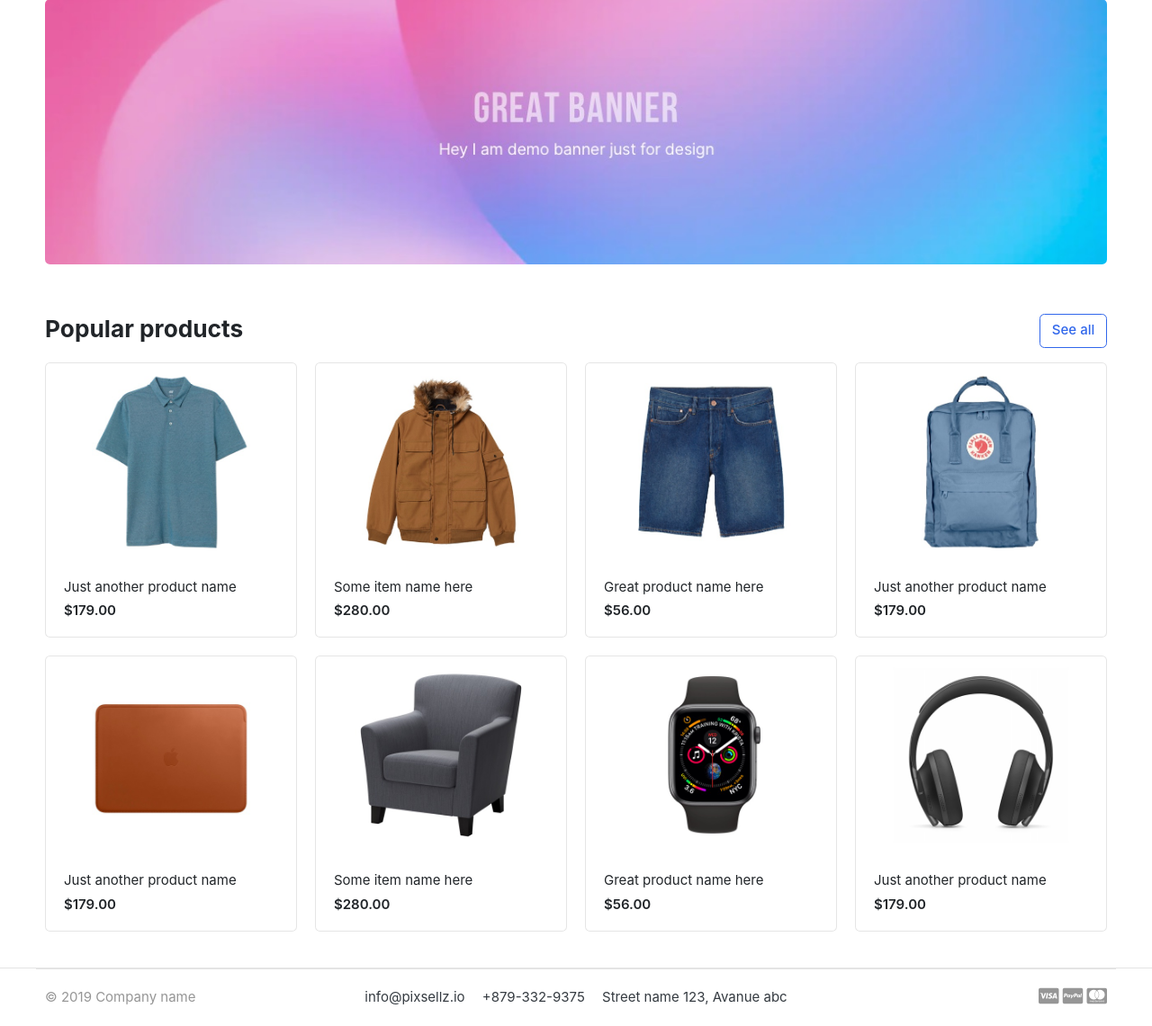
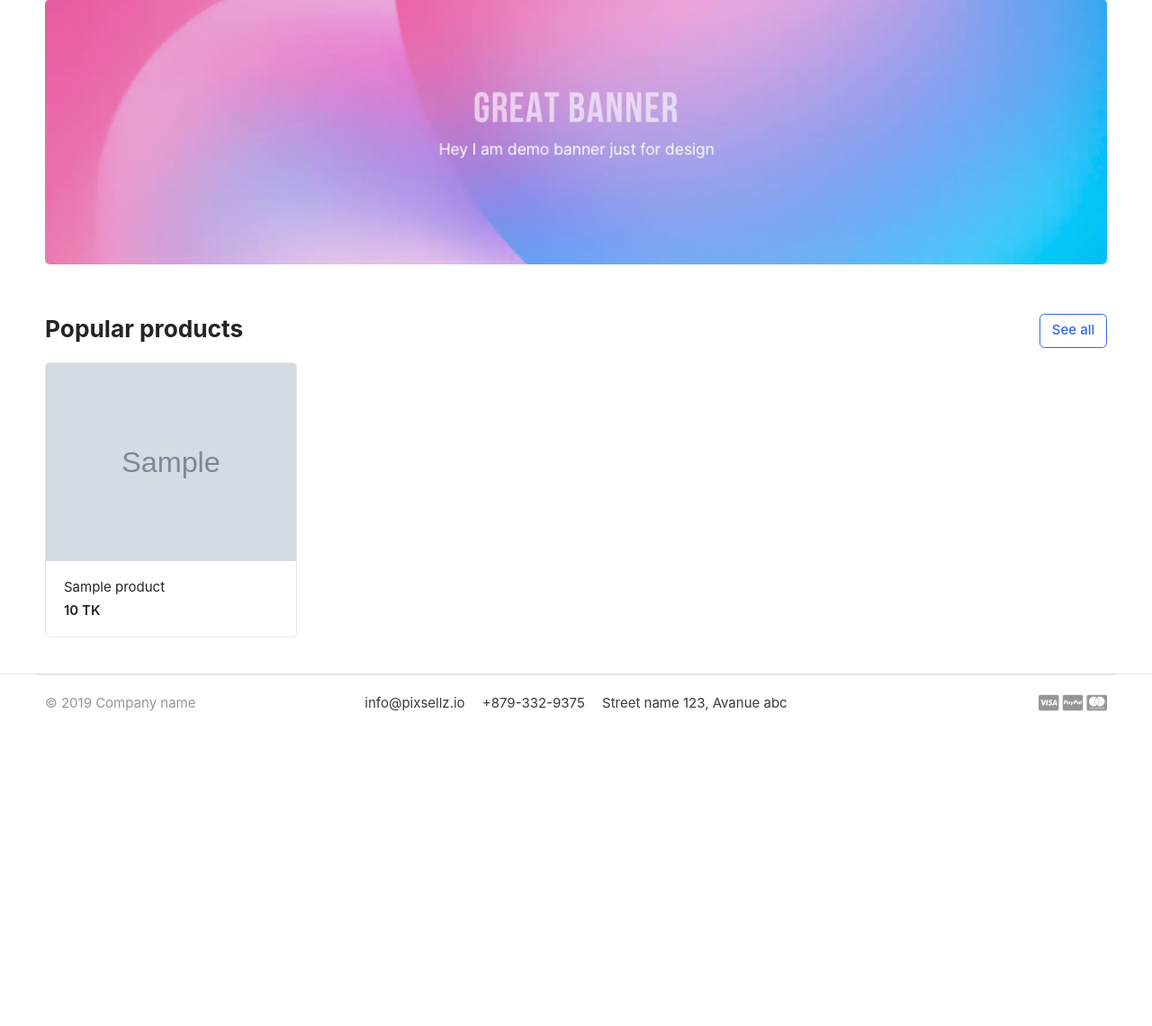
Before and after one commit to Nahiduzzaman8/Full-Featured-ShopCart, a Django app: page / in a window 1280 px wide. Shown: the part 139-1280 px from the top of the page at 90% size. After the commit the page ends 930 px from the top, so only its background shows below. Run offline with Django 4.2, Linux system fonts and the light colour scheme; tables that the repository leaves empty hold one stand-in row (values such as "Sample post"); grey boxes marked "Sample" are stand-in pictures; some libraries are stand-ins or nearby versions; some web fonts are replaced.

Commit message:
Product Displayed on the homepage

```diff
--- a/shopcart/views.py
+++ b/shopcart/views.py
@@ -1,4 +1,9 @@
 from django.shortcuts import render
+from store.models import Product
+def home(req):
+    products = Product.objects.all().filter(is_available = True)
 
-def home(req):
-    return render(req, 'home.html')
+    context = {
+        'products':products
+    }
+    return render(req, 'home.html', context)
--- a/templates/home.html
+++ b/templates/home.html
@@ -25,78 +25,17 @@
 
 
 <div class="row">
-	<div class="col-md-3">
+	{% for product in products %}
+<div class="col-md-3">
 		<div class="card card-product-grid">
-			<a href="./product-detail.html" class="img-wrap"> <img src="{% static 'images/items/1.jpg' %}"> </a>
+			<a href="./product-detail.html" class="img-wrap"> <img src="{{ product.images.url }}"> </a>
 			<figcaption class="info-wrap">
-				<a href="./product-detail.html" class="title">Just another product name</a>
-				<div class="price mt-1">$179.00</div> <!-- price-wrap.// -->
+				<a href="./product-detail.html" class="title">{{ product.product_name }}</a>
+				<div class="price mt-1"> {{ product.price }} TK</div> <!-- price-wrap.// -->
 			</figcaption>
 		</div>
-	</div> <!-- col.// -->
-	<div class="col-md-3">
-		<div class="card card-product-grid">
-			<a href="./product-detail.html" class="img-wrap"> <img src="{% static 'images/items/2.jpg' %}"> </a>
-			<figcaption class="info-wrap">
-				<a href="./product-detail.html" class="title">Some item name here</a>
-				<div class="price mt-1">$280.00</div> <!-- price-wrap.// -->
-			</figcaption>
-		</div>
-	</div> <!-- col.// -->
-	<div class="col-md-3">
-		<div class="card card-product-grid">
-			<a href="./product-detail.html" class="img-wrap"> <img src="{% static 'images/items/3.jpg' %}"> </a>
-			<figcaption class="info-wrap">
-				<a href="./product-detail.html" class="title">Great product name here</a>
-				<div class="price mt-1">$56.00</div> <!-- price-wrap.// -->
-			</figcaption>
-		</div>
-	</div> <!-- col.// -->
-	<div class="col-md-3">
-		<div class="card card-product-grid">
-			<a href="./product-detail.html" class="img-wrap"> <img src="{% static 'images/items/4.jpg' %}"> </a>
-			<figcaption class="info-wrap">
-				<a href="./product-detail.html" class="title">Just another product name</a>
-				<div class="price mt-1">$179.00</div> <!-- price-wrap.// -->
-			</figcaption>
-		</div>
-	</div> <!-- col.// -->
-	<div class="col-md-3">
-		<div class="card card-product-grid">
-			<a href="./product-detail.html" class="img-wrap"> <img src="{% static 'images/items/5.jpg' %}"> </a>
-			<figcaption class="info-wrap">
-				<a href="./product-detail.html" class="title">Just another product name</a>
-				<div class="price mt-1">$179.00</div> <!-- price-wrap.// -->
-			</figcaption>
-		</div>
-	</div> <!-- col.// -->
-	<div class="col-md-3">
-		<div class="card card-product-grid">
-			<a href="./product-detail.html" class="img-wrap"> <img src="{% static 'images/items/6.jpg' %}"> </a>
-			<figcaption class="info-wrap">
-				<a href="./product-detail.html" class="title">Some item name here</a>
-				<div class="price mt-1">$280.00</div> <!-- price-wrap.// -->
-			</figcaption>
-		</div>
-	</div> <!-- col.// -->
-	<div class="col-md-3">
-		<div class="card card-product-grid">
-			<a href="./product-detail.html" class="img-wrap"> <img src="{% static 'images/items/7.jpg' %}"> </a>
-			<figcaption class="info-wrap">
-				<a href="./product-detail.html" class="title">Great product name here</a>
-				<div class="price mt-1">$56.00</div> <!-- price-wrap.// -->
-			</figcaption>
-		</div>
-	</div> <!-- col.// -->
-	<div class="col-md-3">
-		<div class="card card-product-grid">
-			<a href="./product-detail.html" class="img-wrap"> <img src="{% static 'images/items/9.jpg' %}"> </a>
-			<figcaption class="info-wrap">
-				<a href="./product-detail.html" class="title">Just another product name</a>
-				<div class="price mt-1">$179.00</div> <!-- price-wrap.// -->
-			</figcaption>
-		</div>
-	</div> <!-- col.// -->
+	</div>
+	{% endfor %}
 </div> <!-- row.// -->
 
 </div><!-- container // -->
```
